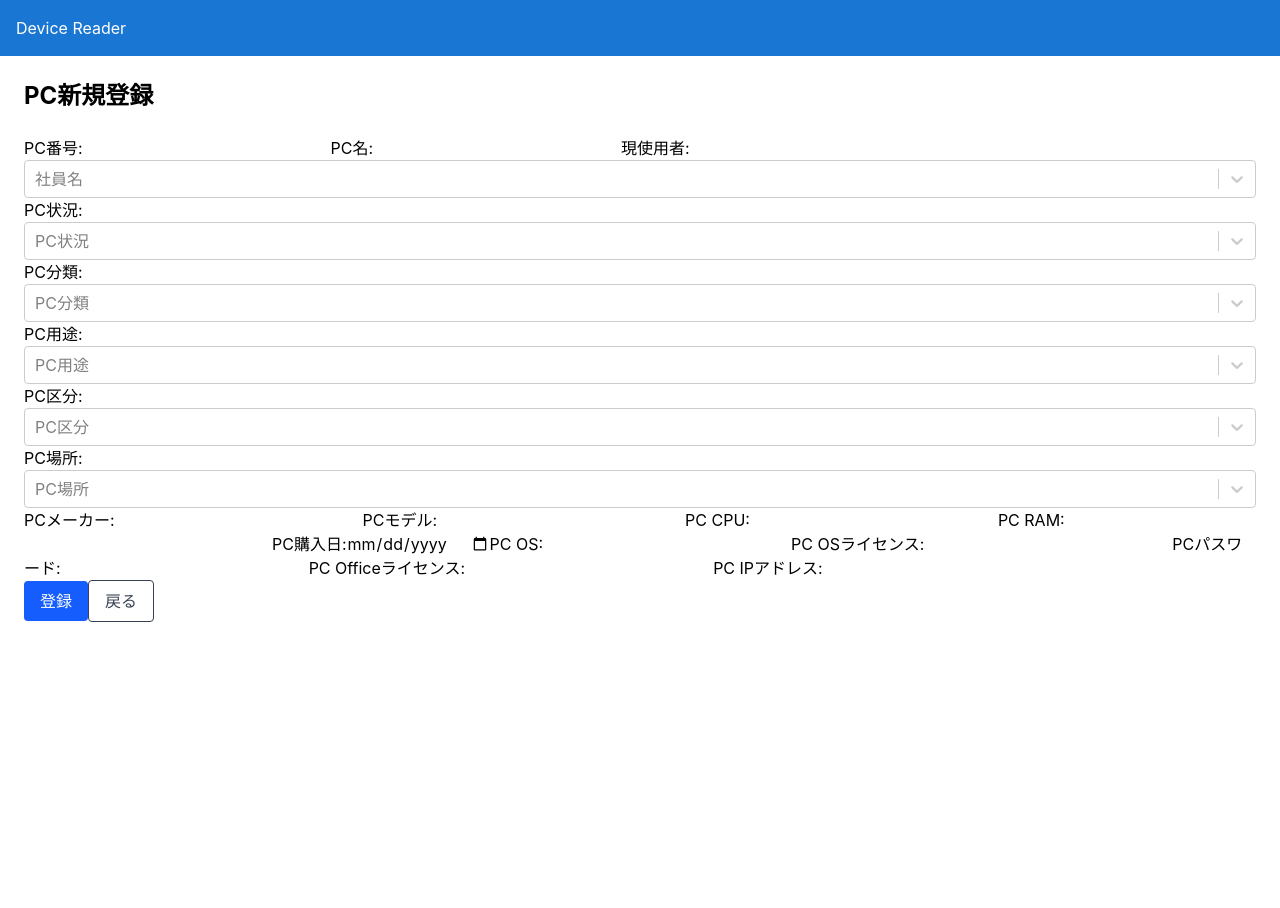
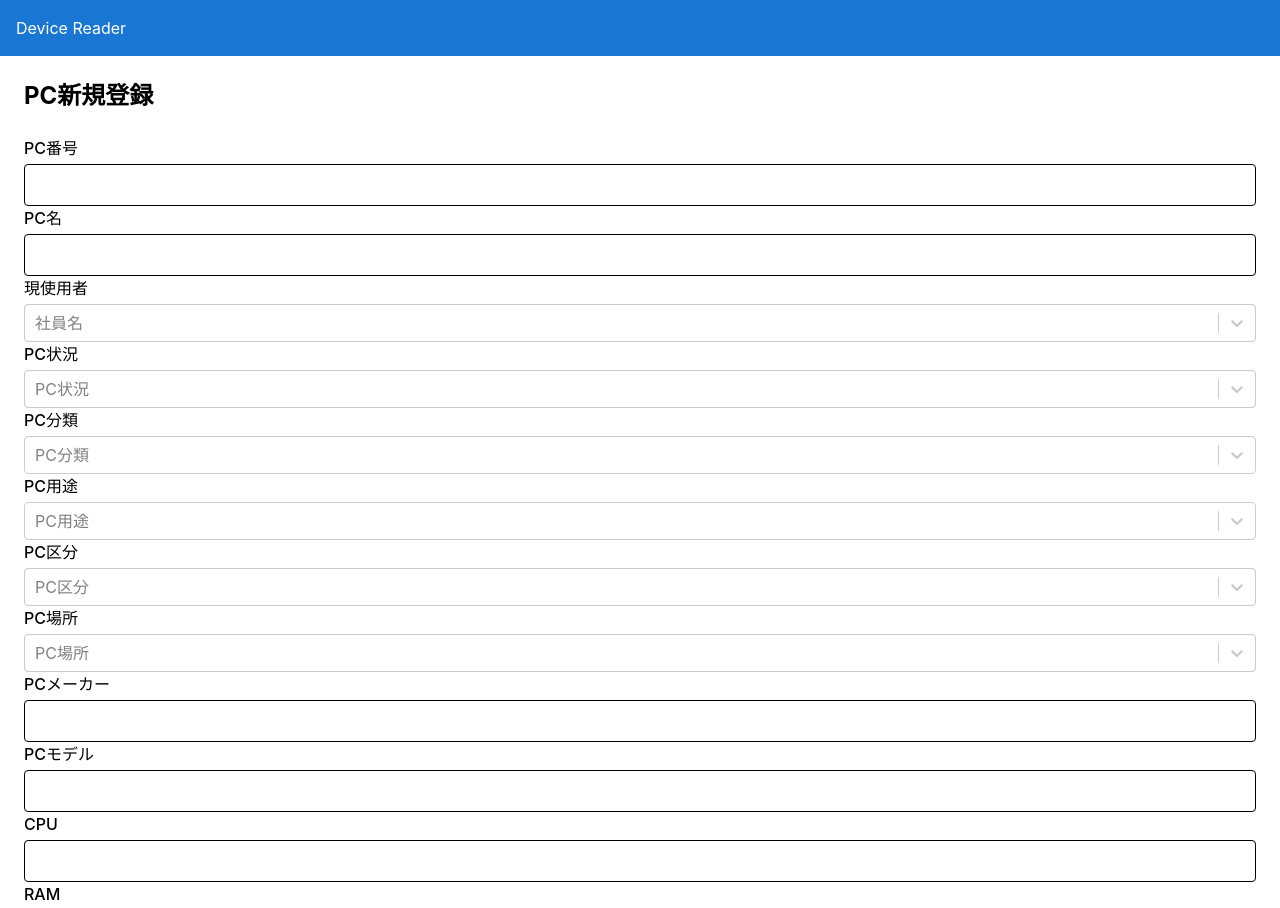
Before and after one commit to SaiTomato/device_reader_system, a React (Vite) app in the folder device_reader/: page /pc-register in a window 1280 px wide. Shown: the top 908 px of the page. Before the commit the page ends 800 px from the top, so only its background shows below. Built offline with nearby package versions, Linux system fonts and the light colour scheme; no server answers.

Commit message:
input format

```diff
--- a/device_reader/src/components/PcListFilter.tsx
+++ b/device_reader/src/components/PcListFilter.tsx
@@ -20,6 +20,7 @@ export function PcListFilter({ filters, onFilterChange }: PcListFilterProps) {
     <div className="filter-area">
       {/* 1. 社員名 */}
       <SearchSelect
+        label="社員名"
         placeholder="全社員"
         value={filters?.employeeName || ''}
         options={options?.employeeName || []}
@@ -30,6 +31,7 @@ export function PcListFilter({ filters, onFilterChange }: PcListFilterProps) {
 
       {/* 2. PC 状況 */}
       <SearchSelect
+        label="PC状況"
         placeholder="全状況"
         value={filters?.pcStatus || ''}
         options={options?.pcStatus || []}
@@ -40,7 +42,8 @@ export function PcListFilter({ filters, onFilterChange }: PcListFilterProps) {
 
       {/* 3. PC 分類 */}
       <SearchSelect
-        placeholder="全分类"
+        label="PC分類"
+        placeholder="全分類"
         value={filters?.pcCategory || ''}
         options={options?.pcCategory || []}
         onChange={(value) => {
@@ -50,6 +53,7 @@ export function PcListFilter({ filters, onFilterChange }: PcListFilterProps) {
 
       {/* 4. PC 用途 */}
       <SearchSelect
+        label="PC用途"
         placeholder="全用途"
         value={filters?.pcUsage || ''}
         options={options?.pcUsage || []}
@@ -60,6 +64,7 @@ export function PcListFilter({ filters, onFilterChange }: PcListFilterProps) {
 
       {/* 5. PC 区分 */}
       <SearchSelect
+        label="PC区分"
         placeholder="全区分"
         value={filters?.pcDivision || ''}
         options={options?.pcDivision || []}
@@ -70,6 +75,7 @@ export function PcListFilter({ filters, onFilterChange }: PcListFilterProps) {
 
       {/* 6. PC 場所 */}
       <SearchSelect
+        label="PC場所"
         placeholder="全場所"
         value={filters?.pcLocation || ''}
         options={options?.pcLocation || []}
--- a/device_reader/src/components/SearchSelect.tsx
+++ b/device_reader/src/components/SearchSelect.tsx
@@ -1,6 +1,8 @@
 import Select from "react-select";
 
 type SearchSelectProps = {
+
+  label?: string;
 
   value: string;
 
@@ -10,9 +12,15 @@ type SearchSelectProps = {
 
   onChange: (value: string) => void;
 
+  isClearable?: boolean;
+
+  isDisabled?: boolean;
+
 };
 
 function SearchSelect({
+
+  label,
 
   value,
 
@@ -23,8 +31,21 @@ function SearchSelect({
   onChange
 
 }: SearchSelectProps) {
-
   return (
+    <div
+      className="
+        flex
+        flex-col
+        gap-1
+      "
+    >
+      <label
+        className="
+          font-medium
+        "
+      >
+        {label}
+      </label>
 
       <Select
 
@@ -46,21 +67,7 @@ function SearchSelect({
 
         }
 
-      value={
-
-        value
-
-          ? {
-
-              value,
-
-              label: value
-
-            }
-
-          : null
-
-      }
+        value={value? {value,label: value}: null}
 
         onChange={(selected) =>
 
@@ -71,11 +78,9 @@ function SearchSelect({
           )
 
         }
-
       />
-
+    </div>
   );
-
 }
 
 export default SearchSelect;
--- /dev/null
+++ b/device_reader/src/components/common/FormInput.tsx
@@ -0,0 +1,61 @@
+import type {
+  InputHTMLAttributes
+} from "react";
+
+interface Props
+extends InputHTMLAttributes<HTMLInputElement>{
+
+  label: string;
+
+}
+
+function FormInput({
+
+  label,
+
+  className = "",
+
+  ...props
+
+}: Props){
+
+  return (
+
+    <div
+      className="
+        flex
+        flex-col
+        gap-1
+      "
+    >
+
+      <label
+        className="
+          font-medium
+        "
+      >
+        {label}
+      </label>
+
+      <input
+
+        className={`
+          border
+          rounded
+          px-3
+          py-2
+
+          ${className}
+        `}
+
+        {...props}
+
+      />
+
+    </div>
+
+  );
+
+}
+
+export default FormInput;
--- /dev/null
+++ b/device_reader/src/components/common/TextareaInput.tsx
@@ -0,0 +1,53 @@
+import type {
+  TextareaHTMLAttributes
+} from "react";
+
+interface Props
+extends TextareaHTMLAttributes<HTMLTextAreaElement>{
+
+  label: string;
+
+}
+
+function TextareaInput({
+
+  label,
+
+  className = "",
+
+  ...props
+
+}: Props){
+
+  return (
+
+    <div className="flex flex-col gap-1">
+
+      <label>
+
+        {label}
+
+      </label>
+
+      <textarea
+
+        className={`
+          border
+          rounded
+          px-3
+          py-2
+
+          ${className}
+        `}
+
+        {...props}
+
+      />
+
+    </div>
+
+  );
+
+}
+
+export default TextareaInput;
--- a/device_reader/src/pages/PcEditPage.tsx
+++ b/device_reader/src/pages/PcEditPage.tsx
@@ -8,6 +8,8 @@ import { CURRENT_USER } from "../constants/auth";
 import { showError } from '../utils/error';
 import { PrimaryButton, SecondaryButton } from '../components/common/Button';
 import PageHeader from '../components/common/PageHeader';
+import FormInput from '../components/common/FormInput';
+import TextareaInput from '../components/common/TextareaInput';
 
 
 function PcEditPage() {
@@ -121,24 +123,15 @@ function PcEditPage() {
             </div>
 
             <div>
-                <label>
-                    PC名:
-                </label>
-                <input
+                <FormInput
+                    label="PC名"
+                    type="text"
                     value={form.pcName}
-                    onChange={(e) =>
-                        setForm({
-                        ...form,
-                        pcName:
-                            e.target.value
-                        })
-                    }
+                    onChange={(e) => setForm({...form, pcName: e.target.value})}
                 />
 
-                <label>
-                    社員名:
-                </label>
                 <SearchSelect
+                    label="社員名"
                     value={form.employeeCurrent}
                     options={
                         options?.employeeName || []
@@ -152,10 +145,8 @@ function PcEditPage() {
                     }}
                 />
 
-                <label>
-                    状況:
-                </label>
                 <SearchSelect
+                    label="PC状況"
                     value={form.pcStatus}
                     options={
                         options?.pcStatus || []
@@ -169,10 +160,8 @@ function PcEditPage() {
                     }}
                 />
 
-                <label>
-                    分類:
-                </label>
                 <SearchSelect
+                    label="PC分類"
                     value={form.pcCategory}
                     options={
                         options?.pcCategory || []
@@ -186,10 +175,8 @@ function PcEditPage() {
                     }}
                 />
 
-                <label>
-                    用途:
-                </label>
                 <SearchSelect
+                    label="PC用途"
                     value={form.pcUsage}
                     options={
                         options?.pcUsage || []
@@ -203,10 +190,8 @@ function PcEditPage() {
                     }}
                 />
 
-                <label>
-                    区分:
-                </label>
                 <SearchSelect
+                    label="PC区分"
                     value={form.pcDivision}
                     options={
                         options?.pcDivision || []
@@ -220,10 +205,8 @@ function PcEditPage() {
                     }}
                 />
 
-                <label>
-                    場所:
-                </label>
                 <SearchSelect
+                    label="PC場所"
                     value={form.pcLocation}
                     options={
                         options?.pcLocation || []
@@ -237,18 +220,10 @@ function PcEditPage() {
                     }}
                 />
 
-                <label>
-                    備考:
-                </label>
-                <textarea
+                <TextareaInput
+                    label="備考"
                     value={form.pcRemark}
-                    onChange={(e) =>
-                        setForm({
-                            ...form,
-                            pcRemark:
-                            e.target.value
-                        })
-                    }
+                    onChange={(e) => setForm({...form, pcRemark: e.target.value})}
                     rows={4}
                 />
             </div>
--- a/device_reader/src/pages/PcRegisterPage.tsx
+++ b/device_reader/src/pages/PcRegisterPage.tsx
@@ -8,6 +8,7 @@ import { CURRENT_USER } from "../constants/auth";
 import { showError } from "../utils/error";
 import { PrimaryButton, SecondaryButton } from "../components/common/Button";
 import PageHeader from "../components/common/PageHeader";
+import FormInput from "../components/common/FormInput";
 
 function PcRegisterPage() {
   const navigate = useNavigate();
@@ -67,22 +68,22 @@ function PcRegisterPage() {
       <PageHeader title="PC新規登録"/>
 
       <div>
-        <label>PC番号:</label>
-        <input
+        <FormInput
+          label="PC番号"
           type="text"
           value={form.pcNumber}
           onChange={(e) => setForm({...form, pcNumber: e.target.value})}
         />
 
-        <label>PC名:</label>
-        <input
+        <FormInput
+          label="PC名"
           type="text"
           value={form.pcName}
           onChange={(e) => setForm({...form, pcName: e.target.value})}
         />
 
-        <label>現使用者:</label>
         <SearchSelect
+          label="現使用者"
           value={form.employeeCurrent}
           options={
             options?.employeeName || []
@@ -96,8 +97,8 @@ function PcRegisterPage() {
           }}
         />
 
-        <label>PC状況:</label>
         <SearchSelect
+          label="PC状況"
           value={form.pcStatus}
           options={
             options?.pcStatus || []
@@ -111,8 +112,8 @@ function PcRegisterPage() {
           }}
         />
 
-        <label>PC分類:</label>
         <SearchSelect
+          label="PC分類"
           value={form.pcCategory}
           options={
             options?.pcCategory || []
@@ -126,8 +127,8 @@ function PcRegisterPage() {
           }}
         />
 
-        <label>PC用途:</label>
         <SearchSelect
+          label="PC用途"
           value={form.pcUsage}
           options={
             options?.pcUsage || []
@@ -141,8 +142,8 @@ function PcRegisterPage() {
           }}
         />
 
-        <label>PC区分:</label>
         <SearchSelect
+          label="PC区分"
           value={form.pcDivision}
           options={
             options?.pcDivision || []
@@ -156,8 +157,8 @@ function PcRegisterPage() {
           }}
         />
 
-        <label>PC場所:</label>
         <SearchSelect
+          label="PC場所"
           value={form.pcLocation}
           options={
             options?.pcLocation || []
@@ -171,78 +172,78 @@ function PcRegisterPage() {
           }}
         />
 
-        <label>PCメーカー:</label>
-        <input
+        <FormInput
+          label="PCメーカー"
           type="text"
           value={form.pcMaker}
           onChange={(e) => setForm({...form, pcMaker: e.target.value})}
         />
 
-        <label>PCモデル:</label>
-        <input
+        <FormInput
+          label="PCモデル"
           type="text"
           value={form.pcModel}
           onChange={(e) => setForm({...form, pcModel: e.target.value})}
         />
 
-        <label>PC CPU:</label>
-        <input
+        <FormInput
+          label="CPU"
           type="text"
           value={form.pcCpu}
           onChange={(e) => setForm({...form, pcCpu: e.target.value})}
         />
 
-        <label>PC RAM:</label>
-        <input
+        <FormInput
+          label="RAM"
           type="text"
           value={form.pcRam}
           onChange={(e) => setForm({...form, pcRam: e.target.value})}
         />
 
-        <label>PC購入日:</label>
-        <input
+        <FormInput
+          label="PC購入日"
           type="date"
           value={form.pcBuyDate}
           onChange={(e) => setForm({...form, pcBuyDate: e.target.value})}
         />
 
-        <label>PC OS:</label>
-        <input
+        <FormInput
+          label="PC OS"
           type="text"
           value={form.pcOs}
           onChange={(e) => setForm({...form, pcOs: e.target.value})}
         />
 
-        <label>PC OSライセンス:</label>
-        <input
+        <FormInput
+          label="PC OSライセンス"
           type="text"
           value={form.pcOsLicense}
           onChange={(e) => setForm({...form, pcOsLicense: e.target.value})}
         />
 
-        {/* <label>PCバックアップ日:</label>
-        <input
+        {/* <FormInput
+          label="PCバックアップ日"
           type="date"
           value={form.pcBackupDate}
           onChange={(e) => setForm({...form, pcBackupDate: e.target.value})}
         /> */}
 
-        <label>PCパスワード:</label>
-        <input
+        <FormInput
+          label="PCパスワード"
           type="text"
           value={form.pcPassword}
           onChange={(e) => setForm({...form, pcPassword: e.target.value})}
         />
 
-        <label>PC Officeライセンス:</label>
-        <input
+        <FormInput
+          label="PC Officeライセンス"
           type="text"
           value={form.pcOfficeLicense}
           onChange={(e) => setForm({...form, pcOfficeLicense: e.target.value})}
         />
 
-        <label>PC IPアドレス:</label>
-        <input
+        <FormInput
+          label="PC IPアドレス"
           type="text"
           value={form.pcIpAddress}
           onChange={(e) => setForm({...form, pcIpAddress: e.target.value})}
```
Lines whose indentation alone changed are shown as unchanged.
